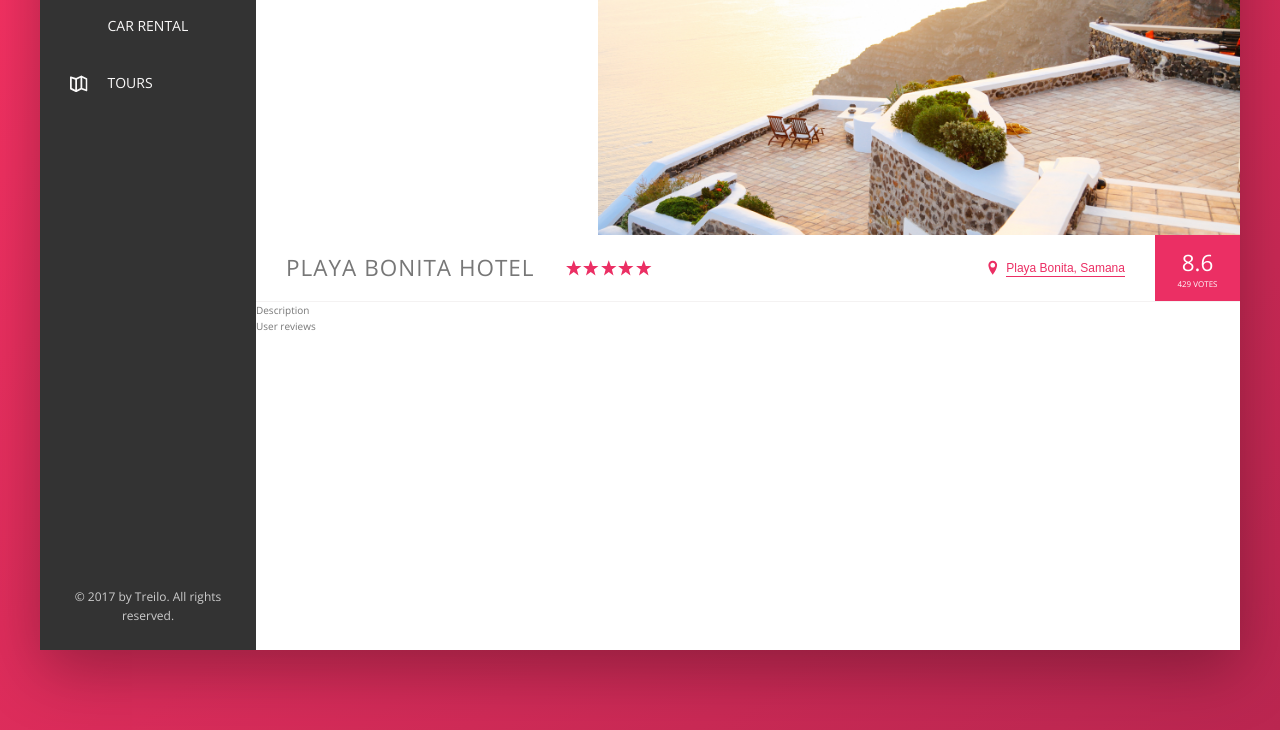
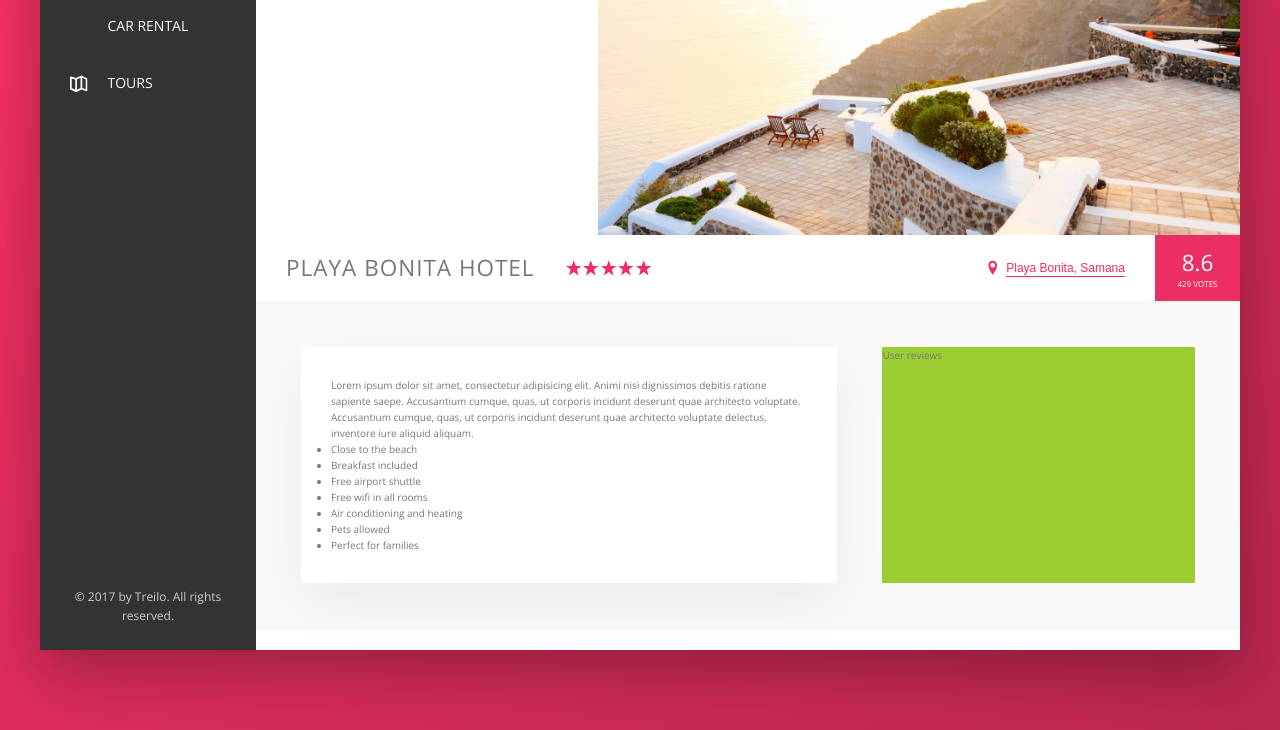
Before and after one commit to GiaEdgington/treilo-pro, a website: page index.html in a window 1280 px wide. Shown: the part 300-1030 px from the top of the page. Drawn offline with nearby package versions, Linux system fonts and the light colour scheme.

Commit message:
Style main detail section/ add markup for detail description

```diff
--- a/index.html
+++ b/index.html
@@ -131,7 +131,19 @@
                     </div>
                     <div class="detail">
                         <div class="description">
-                            Description
+                            <p class="paragraph">Lorem ipsum dolor sit amet, consectetur adipisicing elit. Animi nisi dignissimos debitis ratione sapiente saepe. Accusantium cumque, quas, ut corporis incidunt deserunt quae architecto voluptate.
+                            </p>
+                            <p class="paragraph">Accusantium cumque, quas, ut corporis incidunt deserunt quae architecto voluptate delectus, inventore iure aliquid aliquam.
+                            </p>
+                            <ul class="list">
+                                <li class="list_item">Close to the beach</li>
+                                <li class="list_item">Breakfast included</li>
+                                <li class="list_item">Free airport shuttle</li>
+                                <li class="list_item">Free wifi in all rooms</li>
+                                <li class="list_item">Air conditioning and heating</li>
+                                <li class="list_item">Pets allowed</li>
+                                <li class="list_item">Perfect for families</li>
+                            </ul>
                         </div>
                         <div class="user-reviews">
                             User reviews
--- a/sass/_base.scss
+++ b/sass/_base.scss
@@ -14,6 +14,10 @@
     --color-grey-dark-3: #999;
 
     --shadow-dark: 0 2rem 6rem rgba(0,0,0,.3);
+
+    --line: 1px  solid var(--color-grey-light-2);
+
+    --shadow-light: 0 2rem 5rem rgba(0,0,0,.06);
 }
 
 * {
--- a/sass/_components.scss
+++ b/sass/_components.scss
@@ -215,7 +215,7 @@
 .overview {
     display: flex;
     align-items: center; //vertical alignment
-    border-bottom: 1px  solid var(--color-grey-light-2);
+    border-bottom: var(--line);
 
     &__heading {
        font-size: 2.25rem;
--- a/sass/_layout.scss
+++ b/sass/_layout.scss
@@ -11,7 +11,7 @@
     font-size: 1.3rem;
     height: 7rem;
     background-color: #fff;
-    border-bottom: 1px  solid var(--color-grey-light-2);
+    border-bottom: var(--line);
 
     display: flex;
     justify-content: space-between;
@@ -42,3 +42,23 @@
     // grow as much as it can
     flex: 1;
 }
+
+.detail {
+    display: flex;
+    padding: 4.5rem;
+    background-color: var(--color-grey-light-1);
+    border-bottom: var(--line);
+}
+
+.description {
+    background-color: #fff;
+    box-shadow: var(--shadow-light);
+    padding:3rem;
+    flex: 0 0 60%;
+    margin-right: 4.5rem;
+}
+
+.user-reviews {
+    background-color: yellowgreen;
+    flex: 1; //occupy remaining space
+}
```
Also changed, not shown: css/style.css.
